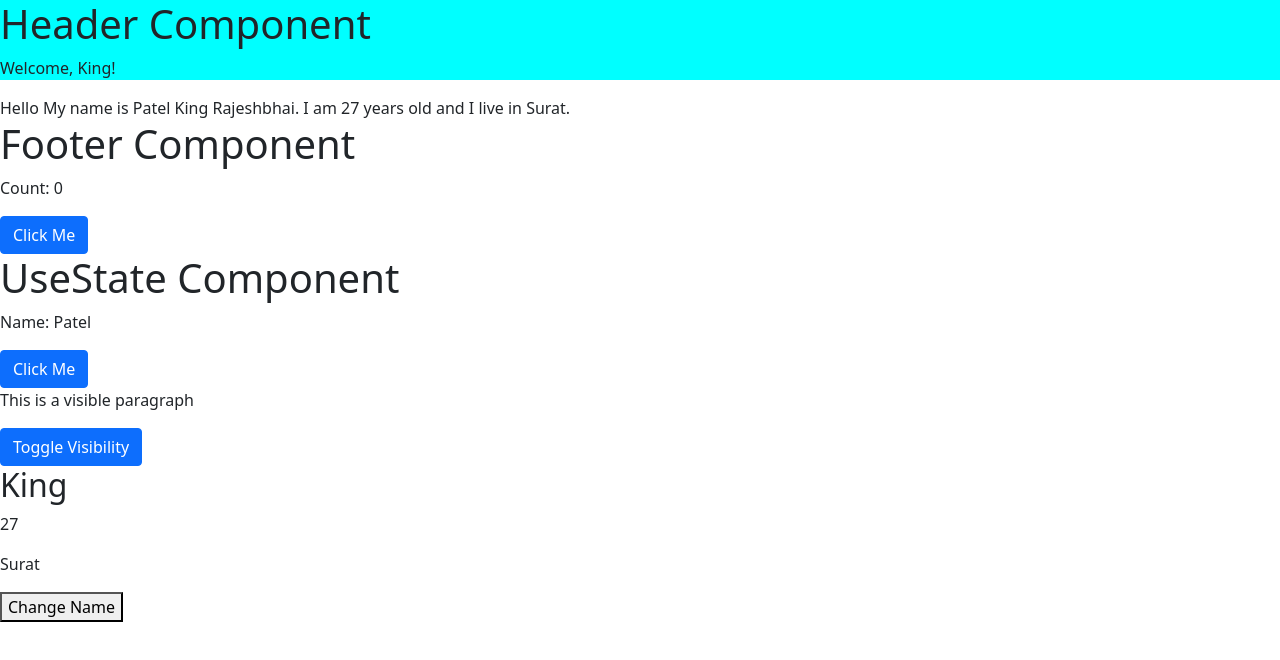
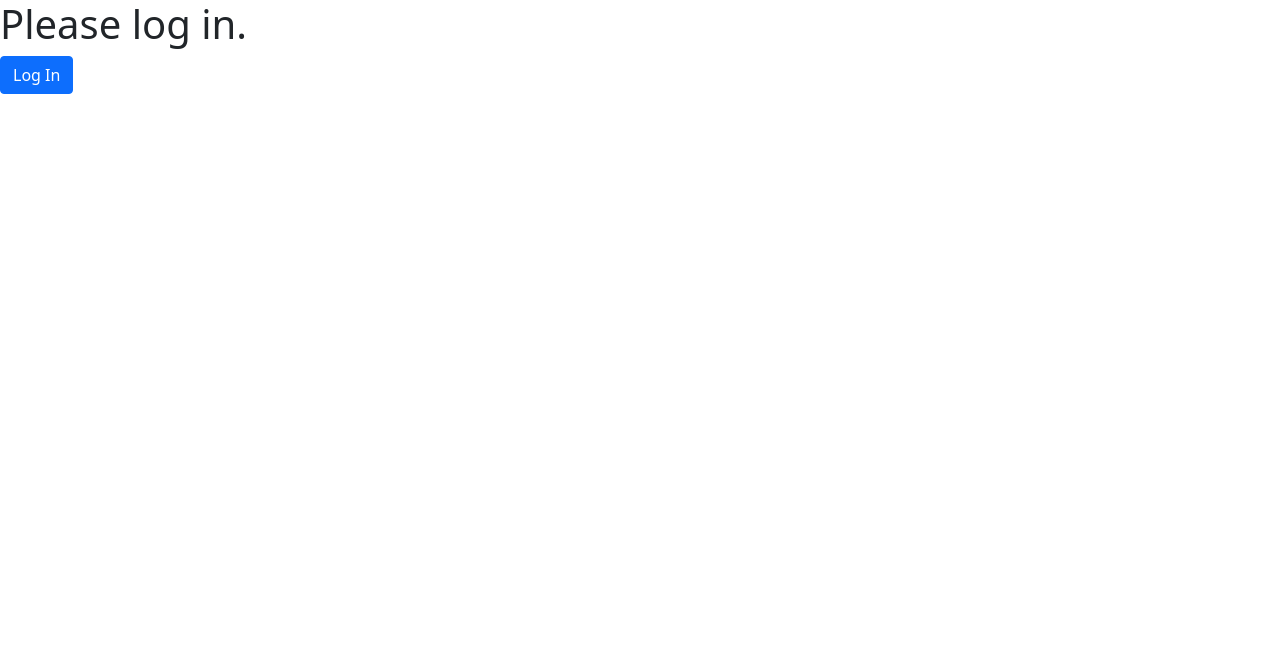
Before and after one commit to Patel-Kingkumar/React-Js, a React (Vite) app: page / in a window 1280 px wide. Shown: the top 660 px of the page. Built offline with nearby package versions, Linux system fonts and the light colour scheme.

Commit message:
conditional rendering

```diff
--- a/src/App.jsx
+++ b/src/App.jsx
@@ -1,6 +1,7 @@
 import Header from './assets/components/Header'
 import Footer from './assets/components/Footer'
 import UseState from './assets/components/UseState'
+import ConditionRender from './assets/components/ConditionRender'
 import './App.css'
 
 function App() {
@@ -9,10 +10,11 @@ function App() {
   const city = "Surat"
   return (
     <div>
-      <Header name="King"/>
+      {/* <Header name="King"/>
       Hello My name is { name }. I am { age } years old and I live in { city }.
       <Footer />
-      <UseState />
+      <UseState /> */}
+      <ConditionRender />
     </div>
   )
 }
--- /dev/null
+++ b/src/assets/components/ConditionRender.jsx
@@ -0,0 +1,43 @@
+import { useState } from 'react';
+
+function ConditionRender() {
+
+    const [isLoggedIn, setIsLoggedIn] = useState(false);
+
+    function renderContent() { }
+
+    // // 1. &&
+    // {isLoggedIn && <h2>Welcome</h2>}
+
+    // // 2. Ternary
+    // {isLoggedIn ? <h2>Welcome</h2> : <button>Login</button>}
+
+    // // 3. if/else
+    // if (isLoggedIn) {
+    // ...
+    // }
+
+    return (
+        <>
+            <div>
+                {isLoggedIn ? (
+                    <div>
+                        <h1>Welcome, User!</h1>
+                    </div>
+                ) : (
+                    <div>
+                        <h1>Please log in.</h1>
+                    </div>
+                )}
+            </div>
+            <div>
+                <button className="btn btn-primary" onClick={() => setIsLoggedIn(!isLoggedIn)}>
+                    {isLoggedIn ? "Log Out" : "Log In"}
+                </button>
+            </div>
+        </>
+
+    );
+}
+
+export default ConditionRender;
--- a/src/assets/components/UseState.jsx
+++ b/src/assets/components/UseState.jsx
@@ -43,7 +43,7 @@ function UseState() {
                 <p>{user.age}</p>
                 <p>{user.city}</p>
 
-                <button onClick={changeName}>
+                <button className="btn btn-primary" onClick={changeName}>
                     Change Name
                 </button>
             </div>
```
